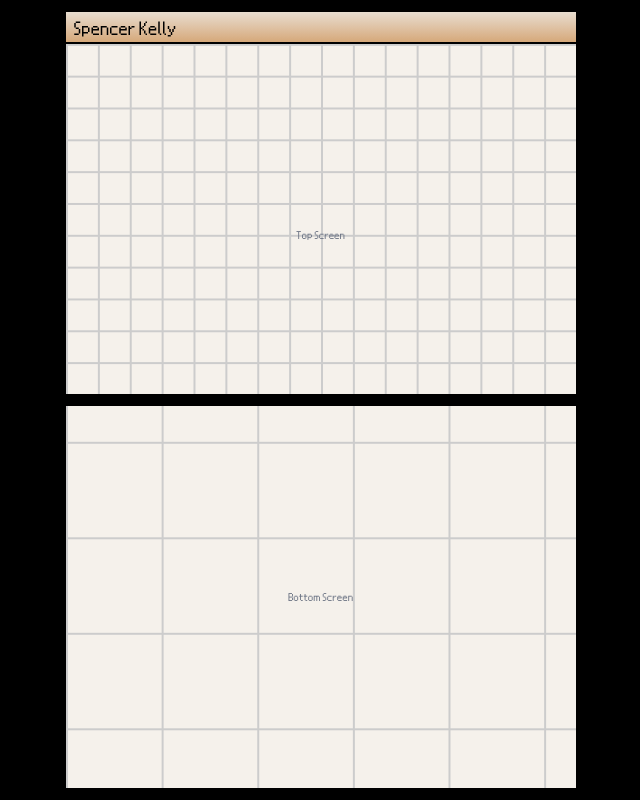
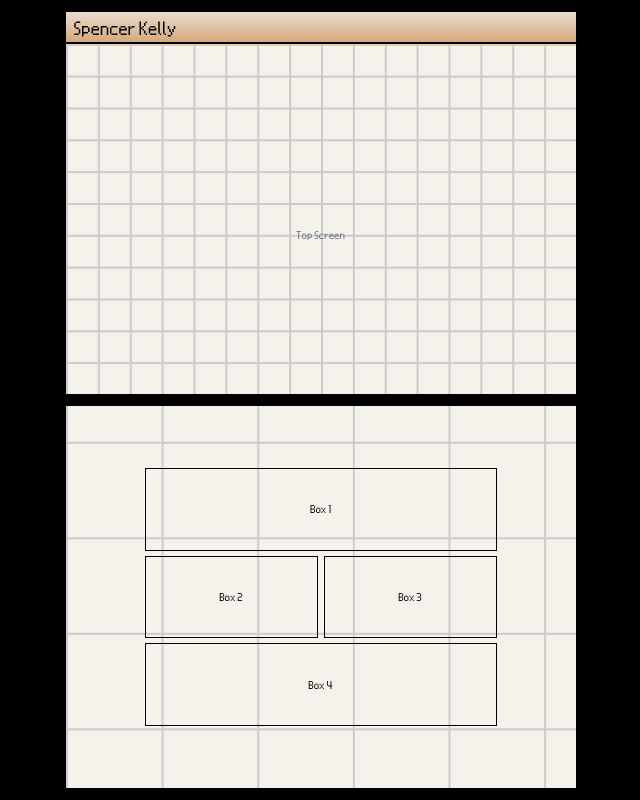
Before and after one commit to Flapjacck/React-Portfolio, a React (Vite) app: page / in a window 1280 px wide. Shown: the whole page, without its empty margins (319-959 px from the left). Built offline with nearby package versions, Linux system fonts and the light colour scheme.

Commit message:
Feat: container of boxes on bottom screen

```diff
--- a/src/components/BottomScreen/BottomScreen.tsx
+++ b/src/components/BottomScreen/BottomScreen.tsx
@@ -7,6 +7,7 @@
  */
 
 import type { ReactNode } from 'react';
+import { BottomScreenBoxes } from './BottomScreenBoxes';
 
 export interface BottomScreenProps {
   /** Content to render inside the bottom screen */
@@ -15,7 +16,8 @@ export interface BottomScreenProps {
 
 /**
  * Renders the DS Lite bottom screen display area
- * @param children - Content to display on the bottom screen
+ * @param children - Content to display on the bottom screen. If omitted,
+ *                   a set of DS‑style boxes is rendered by default.
  * @returns Bottom screen component with 4:3 aspect ratio
  */
 export function BottomScreen({ children }: BottomScreenProps) {
@@ -26,9 +28,7 @@ export function BottomScreen({ children }: BottomScreenProps) {
         {children ? (
           children
         ) : (
-          <div className="text-center text-gray-500">
-            <p className="text-sm font-medium">Bottom Screen</p>
-          </div>
+          <BottomScreenBoxes />
         )}
       </div>
     </div>
--- /dev/null
+++ b/src/components/BottomScreen/BottomScreenBoxes.tsx
@@ -0,0 +1,51 @@
+/**
+ * BottomScreenBoxes.tsx
+ *
+ * Renders four DS-style boxes centered within the lower display area. The
+ * dimensions are calculated relative to a 256×192 DS Lite screen and a
+ * 189×142 container as specified by the user. Box sizes and gaps are
+ * expressed as percentages so they scale with the parent screen element.
+ * Each box has a black border and a pixelated light-gray fill; sample text
+ * labels identify them.
+ */
+
+/**
+ * Component containing four dynamically sized boxes (two large, two small)
+ * stacked vertically with precise spacing between them.
+ */
+export function BottomScreenBoxes() {
+  // percentages derived from the 189×142 container referenced to 256×192
+  // overall screen size. values rounded to two decimal places where needed.
+  // height percentages:
+  //   big box: 46/142 ≈ 32.39%
+  //   middle row: 45/142 ≈ 31.69% (holds two small boxes)
+  //   small gap (3px) ≈ 2.11% of 142
+  // width percentages relative to 189 container:
+  //   big box/full row: 100%
+  //   small box: 93/189 ≈ 49.21%
+  //   horizontal gap: 3/189 ≈ 1.59%
+
+  return (
+    <div className="flex flex-col items-center justify-center w-[73.83%] h-[73.96%] gap-y-[2.11%]">
+      {/* top large box */}
+      <div className="w-full h-[32.39%] border border-black pixelated-bg flex items-center justify-center">
+        <span className="text-sm font-medium">Box 1</span>
+      </div>
+
+      {/* middle row with two small boxes */}
+      <div className="flex w-full h-[31.69%] items-center justify-center gap-x-[1.59%]">
+        <div className="w-[49.21%] h-full border border-black pixelated-bg flex items-center justify-center">
+          <span className="text-sm font-medium">Box 2</span>
+        </div>
+        <div className="w-[49.21%] h-full border border-black pixelated-bg flex items-center justify-center">
+          <span className="text-sm font-medium">Box 3</span>
+        </div>
+      </div>
+
+      {/* bottom large box */}
+      <div className="w-full h-[32.39%] border border-black pixelated-bg flex items-center justify-center">
+        <span className="text-sm font-medium">Box 4</span>
+      </div>
+    </div>
+  );
+}
```
